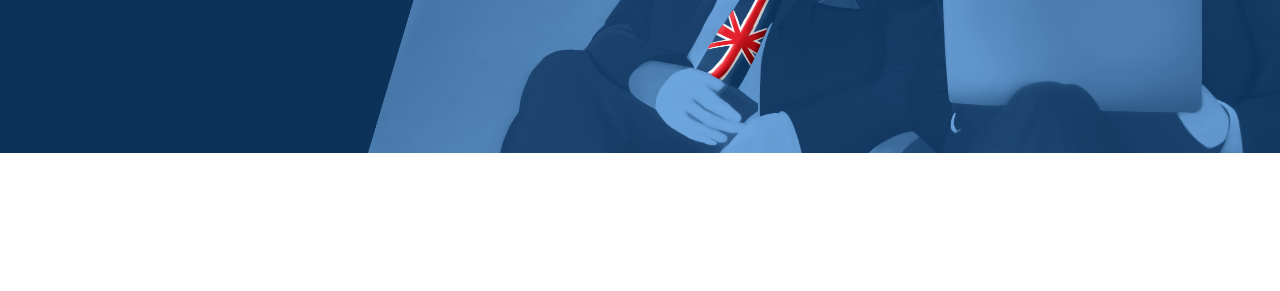
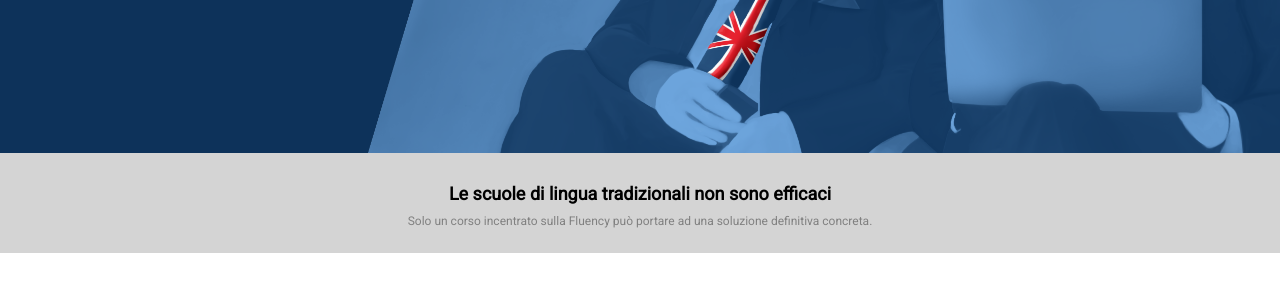
Before and after one commit to Francesca-Salvini/htmlcss-fluentify, a plain HTML site: page index.html in a window 1280 px wide. Shown: the part 397-688 px from the top of the page. Drawn offline with Linux system fonts and the light colour scheme.

Commit message:
completata sezione centrale

```diff
--- a/css/style.css
+++ b/css/style.css
@@ -112,3 +112,26 @@ header {
     line-height: normal;
 }
 /*FINE HEADER*/
+
+
+/*MAIN*/
+
+.grey_section {
+
+    background-color: hsl(0deg 0% 83%);
+    height: 100px;
+    text-align: center;
+}
+
+.container h2 {
+    margin-top: 20px;
+    font-size: 18px;
+}
+
+
+.text {
+    color: hsl(0deg 0% 50%);
+    font-size: 12px;
+    margin-top: 10px;
+}
+/*FINE MAIN*/
--- a/index.html
+++ b/index.html
@@ -72,6 +72,17 @@
     <!--FINE HEADER-->
 
     <!--MAIN-->
+    <main>
+
+        <section class="grey_section">
+            <div class="container">
+                <h2>Le scuole di lingua tradizionali non sono efficaci</h2>
+                <p class="text">Solo un corso incentrato sulla Fluency può portare ad una soluzione definitiva concreta.</p>
+            </div>
+        </section>
+    </main>
+
+
     <!--FINE MAIN-->
 
     <!--FOOTER-->
```
